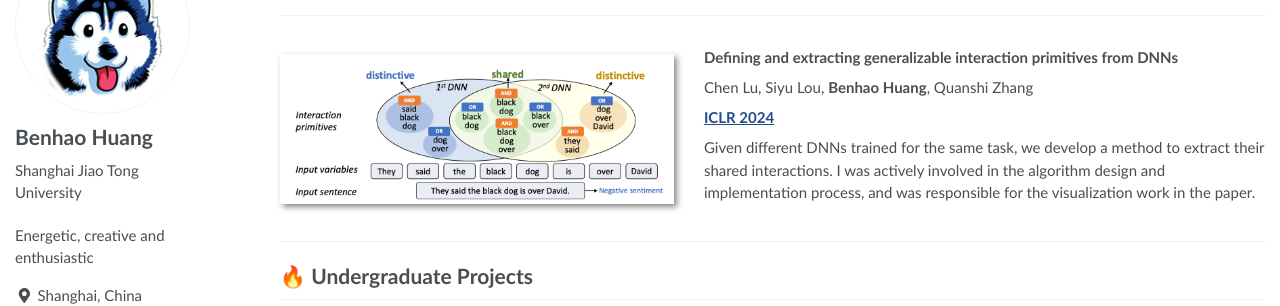
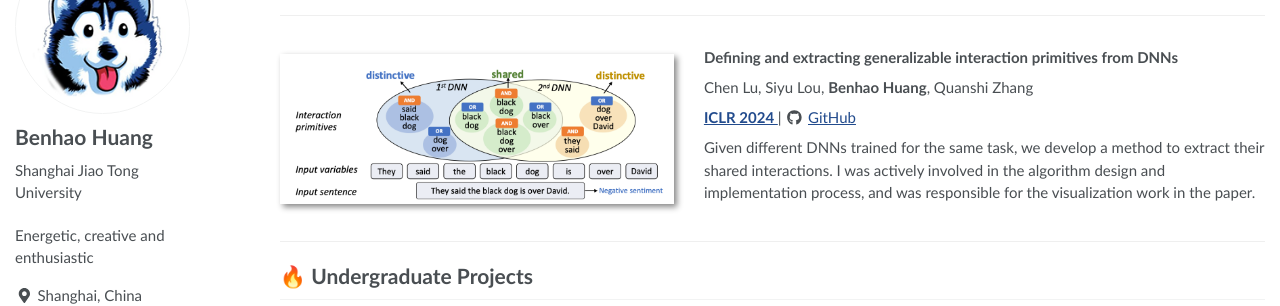
Before and after one commit to RayeRen/acad-homepage.github.io, a Jekyll site: the page built from _pages/about.md, in a window 1280 px wide and 900 px high, scrolled down 476 px. Shown: the part 152-458 px from the top of the window. Built offline with Jekyll 4.4.1, drawn with Linux system fonts in a browser that asks for light colours; nearby versions of some CDN libraries; a style sheet for code colours, icons or effects is not loaded.

Commit message:
Update about.md

```diff
--- a/_pages/about.md
+++ b/_pages/about.md
@@ -69,7 +69,7 @@ redirect_from:
 
     <p>Chen Lu, Siyu Lou, <b>Benhao Huang</b>, Quanshi Zhang </p>
 
-<p><b><a href="https://openreview.net/forum?id=OCqyFVFNeF"> ICLR 2024 </a></b></p>
+<p><b><a href="https://openreview.net/forum?id=OCqyFVFNeF"> ICLR 2024 </a></b> | <i class="fab fa-fw fa-github" aria-hidden="true"></i> <a href="https://github.com/sjtu-xai-lab/generalizable-interaction"> GitHub</a> </p>
 <p>Given different DNNs trained for the same task, we develop a method to extract their shared interactions. I was actively involved in the algorithm design and implementation process, and was responsible for the visualization work in the paper.</p>
   </div>
 </div>
```
